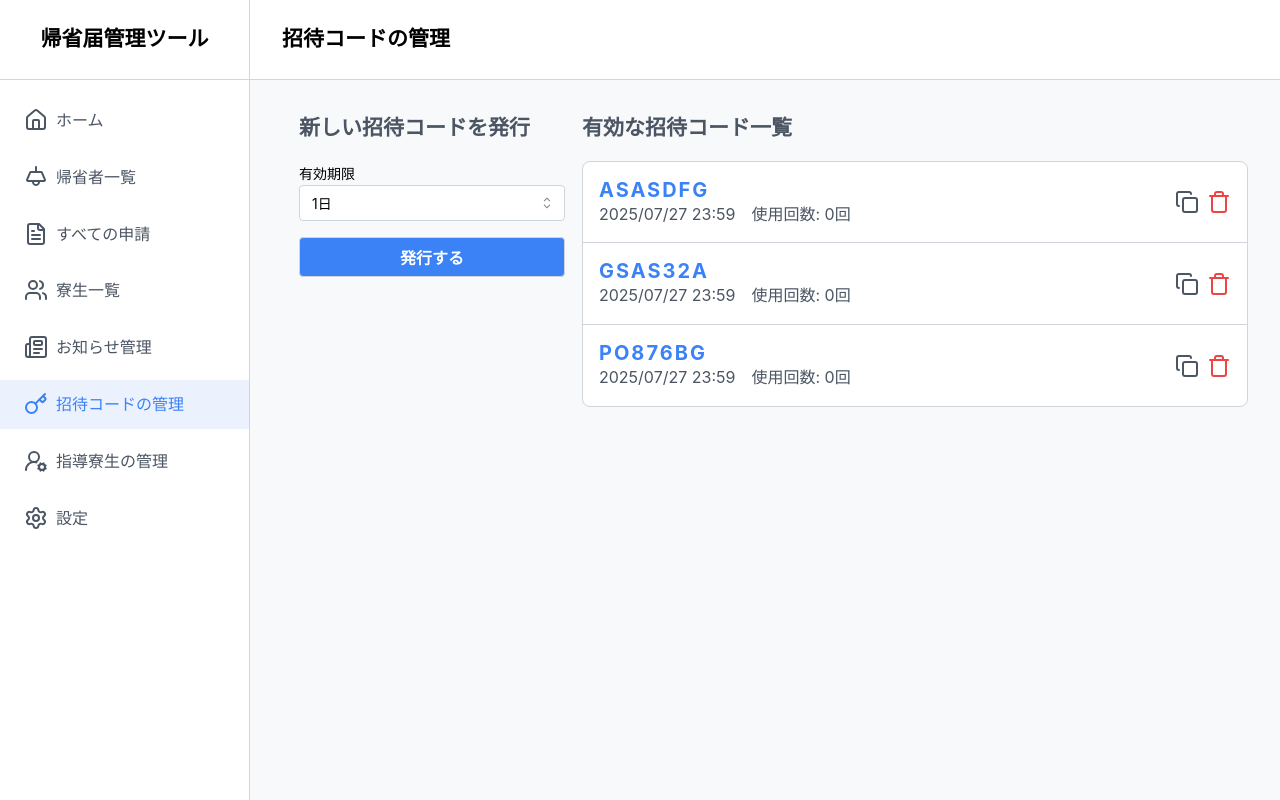
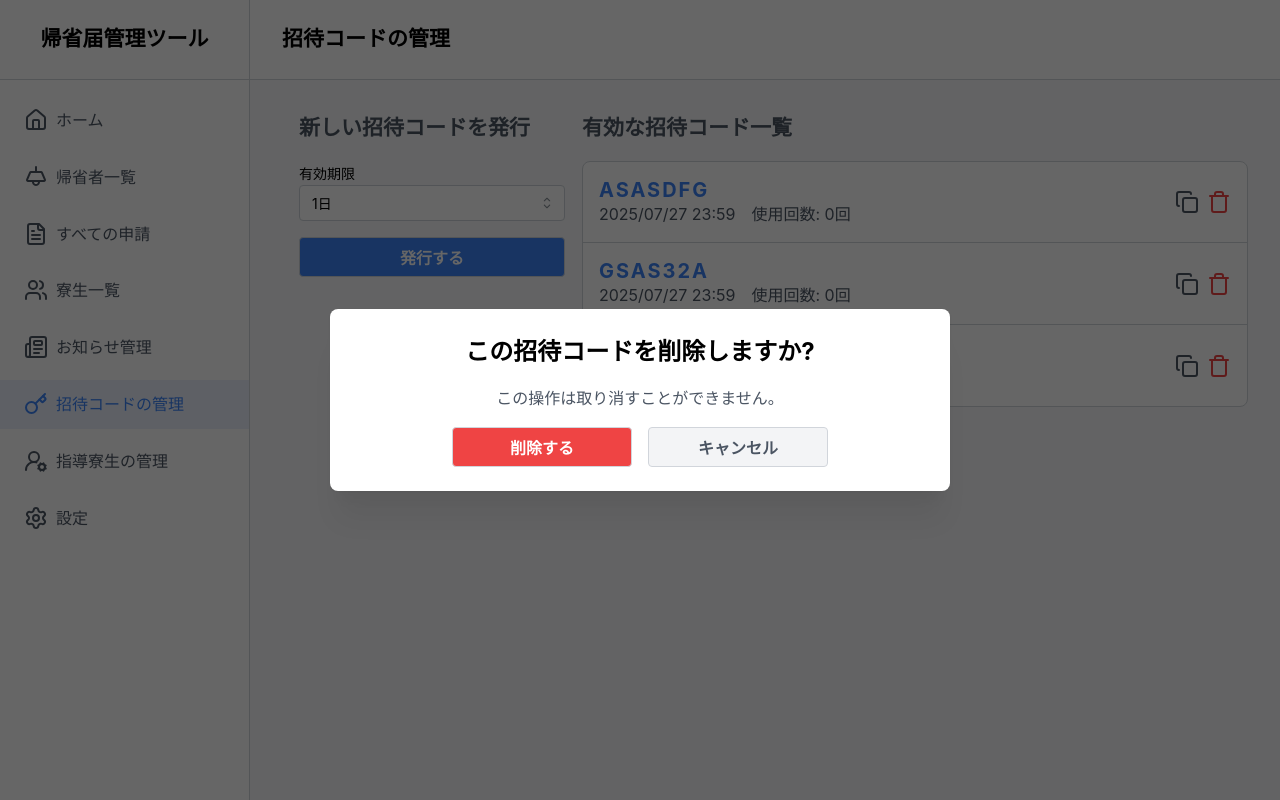
Before and after one commit to mokkun55/yurigaoka-app-teacher, a Next.js app: page /code in a window 1280 px wide. Both pictures are taken after a click on the button 1219 px from the left and 201 px from the top of the page. Built offline with nearby package versions, Linux system fonts and the light colour scheme; a web font is replaced by a local one.

Commit message:
feat: モーダルの作成

```diff
--- a/src/app/_components/ui/base-modal/index.tsx
+++ b/src/app/_components/ui/base-modal/index.tsx
@@ -8,6 +8,7 @@ type Props = {
   radius?: MantineRadius | string
   padding?: MantineSpacing | string
   withCloseButton?: boolean
+  center?: boolean
   size?: number | MantineSize | (string & {}) | string
 }
 
@@ -19,7 +20,8 @@ export default function BaseModal({
   size = 'lg',
   radius = '8px',
   padding = '24px',
-  withCloseButton = true,
+  withCloseButton = false,
+  center = true,
 }: Props) {
   return (
     <Modal
@@ -30,8 +32,9 @@ export default function BaseModal({
       withCloseButton={withCloseButton}
       title={title}
       size={size}
+      centered={center}
     >
-      {children}
+      <div>{children}</div>
     </Modal>
   )
 }
--- a/src/app/code/_components/code-card/index.tsx
+++ b/src/app/code/_components/code-card/index.tsx
@@ -2,6 +2,9 @@ import styles from './styles.module.css'
 import dayjs from '@/libs/dayjs'
 import { Copy, Trash } from 'lucide-react'
 import { toast } from 'react-hot-toast'
+import BaseModal from '../../../_components/ui/base-modal'
+import BaseButton from '../../../_components/ui/base-button'
+import { useDisclosure } from '@mantine/hooks'
 
 type Props = {
   code: string
@@ -10,6 +13,8 @@ type Props = {
 }
 
 export default function CodeCard({ code, usageCount, limitDate }: Props) {
+  const [modalOpened, { open: modalOpen, close: modalClose }] = useDisclosure(false)
+
   const handleCopy = () => {
     navigator.clipboard.writeText(code)
     toast.success('コードをコピーしました')
@@ -18,11 +23,12 @@ export default function CodeCard({ code, usageCount, limitDate }: Props) {
   const handleDelete = async () => {
     try {
       // 削除処理
+      modalClose()
     } catch (e) {
       console.error(e)
-      toast.error('コードを削除できませんでした')
+      toast.error('コード「' + code + '」を削除できませんでした')
     }
-    toast.success('コードを削除しました')
+    toast.success('コード「' + code + '」を削除しました')
   }
 
   return (
@@ -39,10 +45,26 @@ export default function CodeCard({ code, usageCount, limitDate }: Props) {
         <button className={styles.button} onClick={handleCopy}>
           <Copy size={24} color="var(--sub-text)" />
         </button>
-        <button className={styles.button} onClick={handleDelete}>
+        <button className={styles.button} onClick={modalOpen}>
           <Trash size={24} color="var(--red)" />
         </button>
       </div>
+
+      {/* モーダル */}
+      <BaseModal opened={modalOpened} onClose={modalClose}>
+        <div className={styles.modalContent}>
+          <h1 className={styles.modalTitle}>この招待コードを削除しますか?</h1>
+          <p className={styles.modalDescription}>この操作は取り消すことができません。</p>
+          <div className={styles.modalButtons}>
+            <BaseButton variant="danger" onClick={handleDelete} width="180px">
+              削除する
+            </BaseButton>
+            <BaseButton variant="secondary" onClick={modalClose} width="180px">
+              キャンセル
+            </BaseButton>
+          </div>
+        </div>
+      </BaseModal>
     </div>
   )
 }
--- a/src/app/code/_components/code-card/styles.module.css
+++ b/src/app/code/_components/code-card/styles.module.css
@@ -41,3 +41,25 @@
     }
   }
 }
+
+.modalContent {
+  display: flex;
+  flex-direction: column;
+  align-items: center;
+  gap: 16px;
+
+  .modalTitle {
+    font-size: 24px;
+    font-weight: 700;
+  }
+
+  .modalDescription {
+    font-size: 16px;
+    color: var(--sub-text);
+  }
+
+  .modalButtons {
+    display: flex;
+    gap: 16px;
+  }
+}
```
